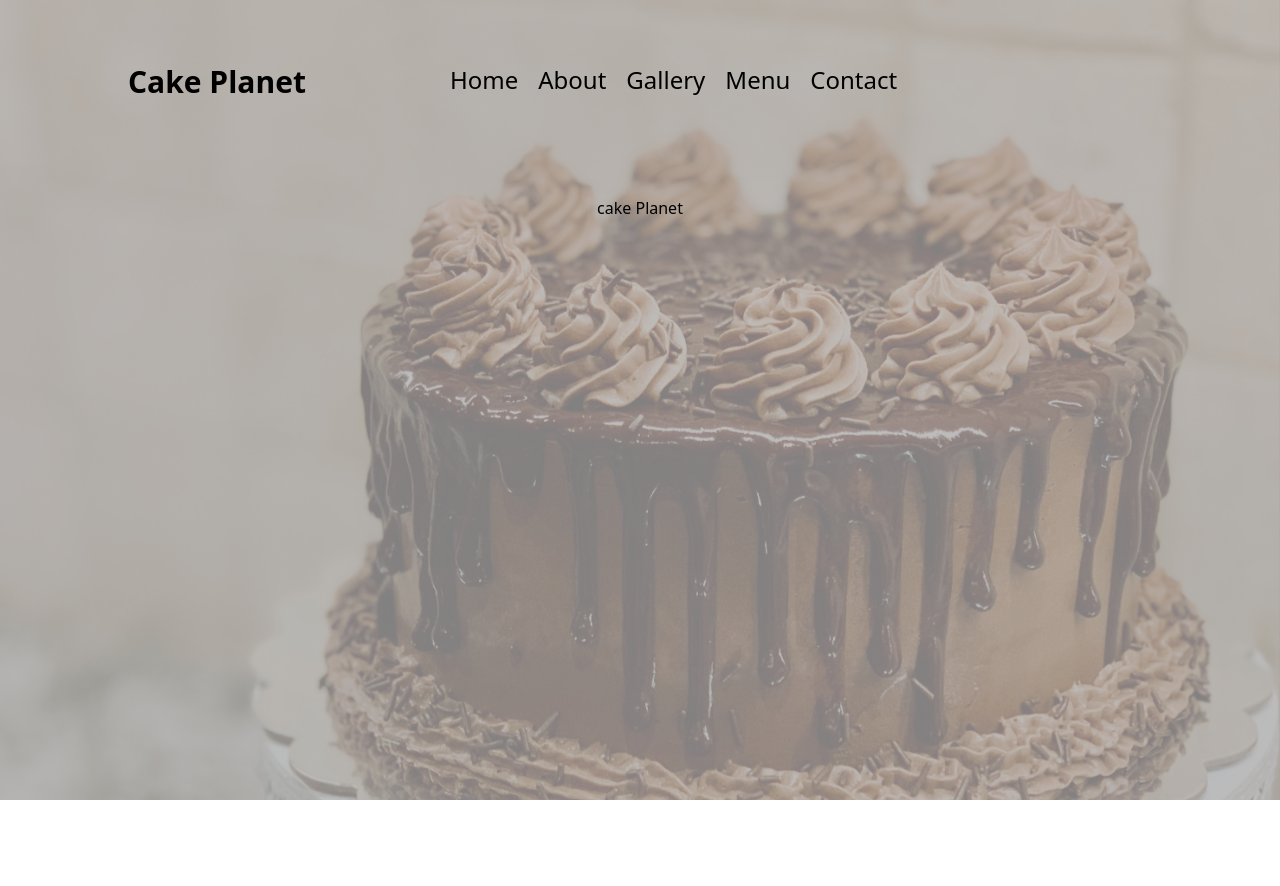
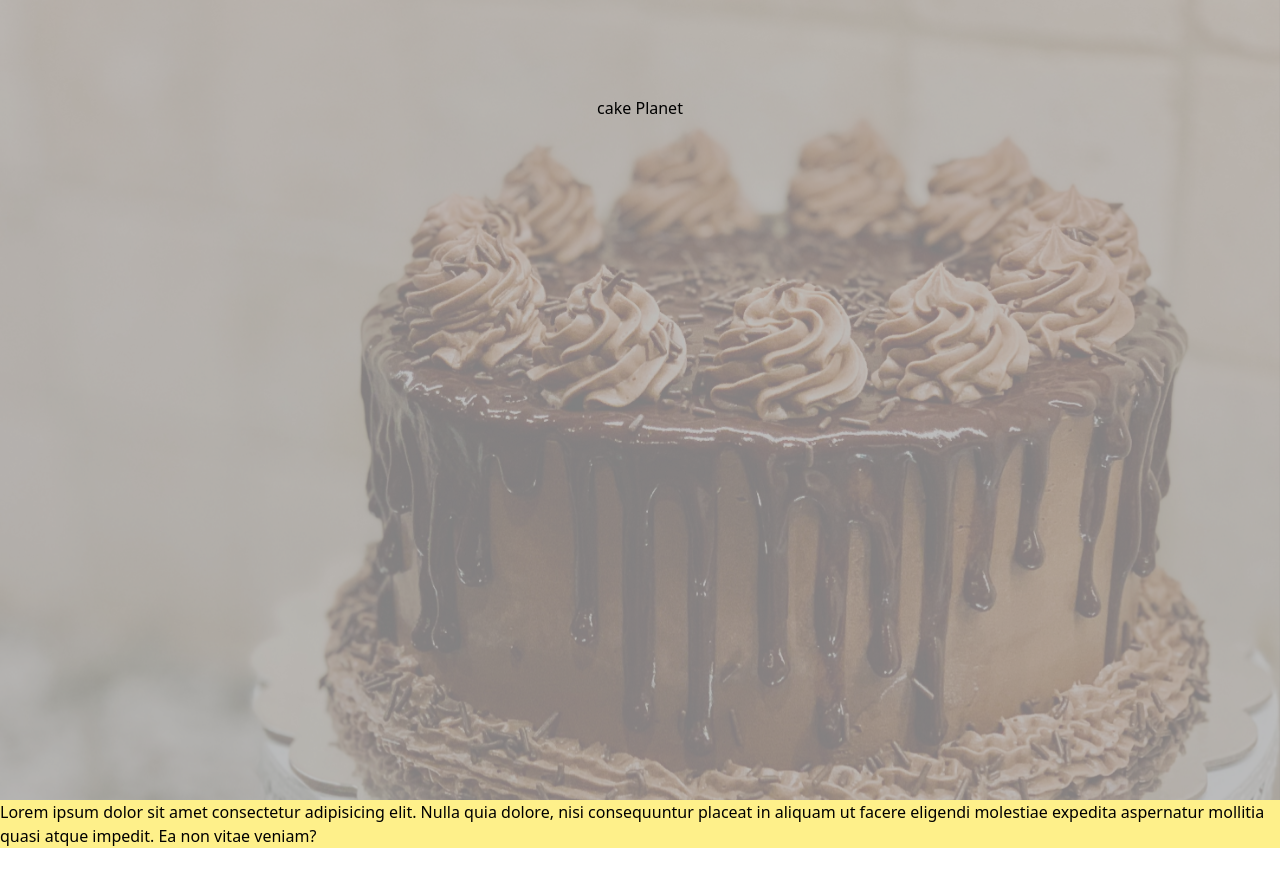
Before and after one commit to Vince-arch/cake-planet, a React (Vite) app: page / in a window 1280 px wide. Shown: the top 886 px of the page. Before the commit the page ends 800 px from the top, so only its background shows below. Built offline with nearby package versions, Linux system fonts and the light colour scheme.

Commit message:
add changes

```diff
--- a/index.html
+++ b/index.html
@@ -6,7 +6,7 @@
     <meta name="viewport" content="width=device-width, initial-scale=1.0" />
     <title>Cake Planet</title>
   </head>
-  <body>
+  <body class="overflow-x-hidden">
     <div id="root"></div>
     <script type="module" src="/src/main.jsx"></script>
   </body>
--- a/src/App.jsx
+++ b/src/App.jsx
@@ -7,21 +7,26 @@ import About from './pages/About';
 //import { Router } from 'react-router-dom';
 import { BrowserRouter as Router, Route, Routes } from 'react-router-dom';
 import Gallery from './pages/Gallery';
+import { useState } from 'react';
+import Menu from './pages/Menu';
 
 function App() {
 
-
   return (
-   <Router>
-     <div>
-      <Navbar/>
-      <Routes>
-      <Route path='/' exact Component={Home}/>
-      <Route path='about' exact Component={About}/>
-      <Route path='gallery' exact Component={Gallery}/>
-      </Routes>
+     <div className=''>
+      <div className='h-screen'>
+      <Home />
+      </div>
+      <div  className='h-screen'>
+      <About/>
+      </div>
+      <div className='h-screen  bg-blue-500'>
+      <Gallery/>
     </div>
-   </Router>
+    <div className='h-screen bg-black'>
+      <Menu/>
+    </div>
+   </div>
   )
 }
 
--- a/src/components/Slider.jsx
+++ b/src/components/Slider.jsx
@@ -28,7 +28,7 @@ const Slider = () => {
               <img
                 src={img}
                 alt={`slide-${index + 1}`}
-                className="w-full h-full object-fill"
+                className="w-full lg:h-full h-screen object-fill"
               />
             </>
           </SwiperSlide>
--- a/src/pages/Gallery.jsx
+++ b/src/pages/Gallery.jsx
@@ -4,10 +4,10 @@ import items from "../Data.json"
 const Gallery = () => {
     //console.log(data)
   return (
-    <div className='pt-8 flex lg:flex-row flex-wrap justify-center'>
+    <div className=' w-screen flex lg:flex-row flex-wrap justify-center'>
         {items.map(item =>(
             <div className='' key={item.id}>
-            <img className= "max-h-96 w-96 " src= {item.image}/>
+            <img className= "h-96 w-96  " src= {item.image}/>
 
             </div>
         ))}
--- a/src/pages/Menu.jsx
+++ b/src/pages/Menu.jsx
@@ -0,0 +1,11 @@
+import React from 'react'
+
+const Menu = () => {
+  return (
+    <div className=' text-9xl'>
+        Menu
+    </div>
+  )
+}
+
+export default Menu
```
